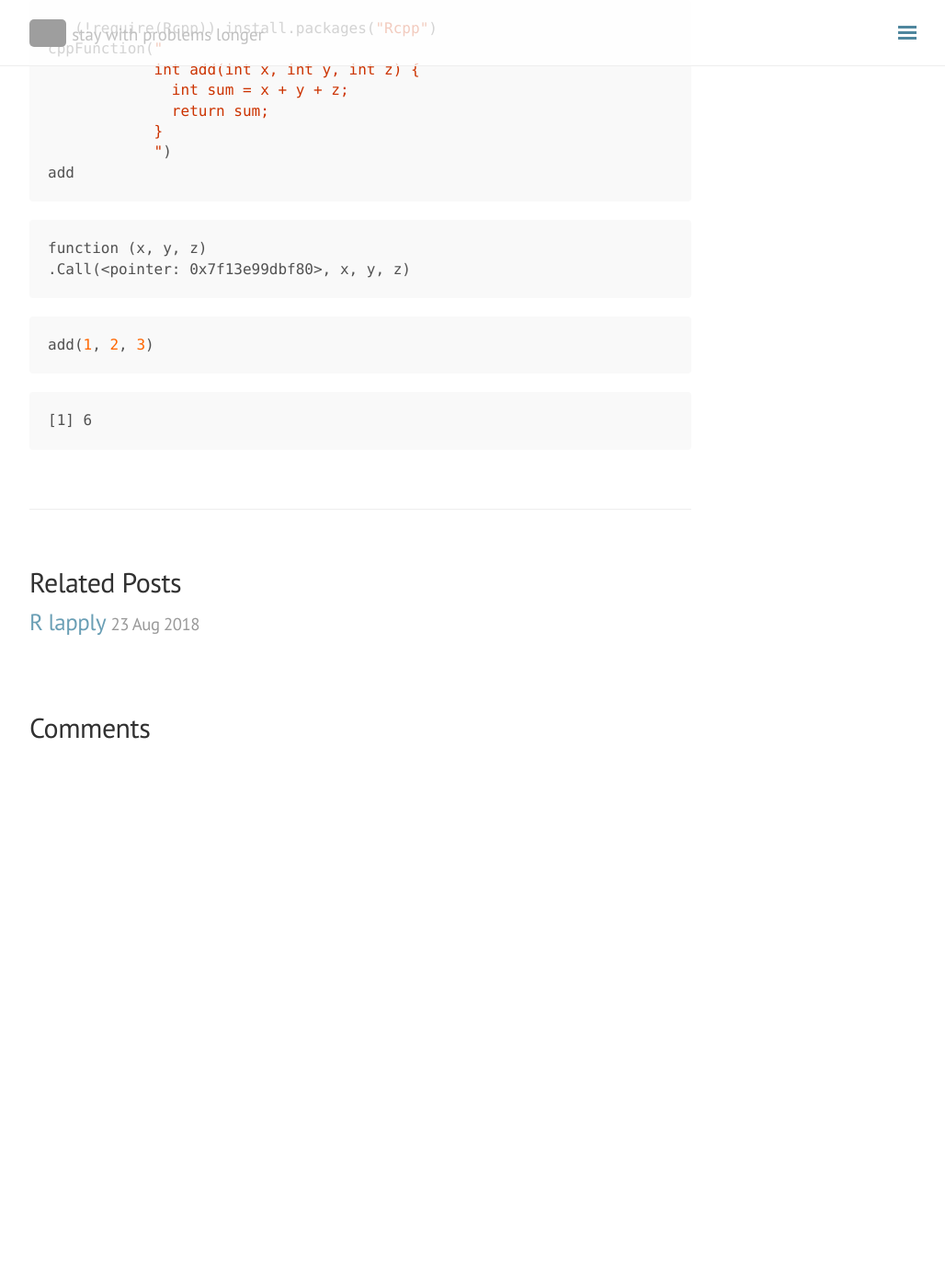
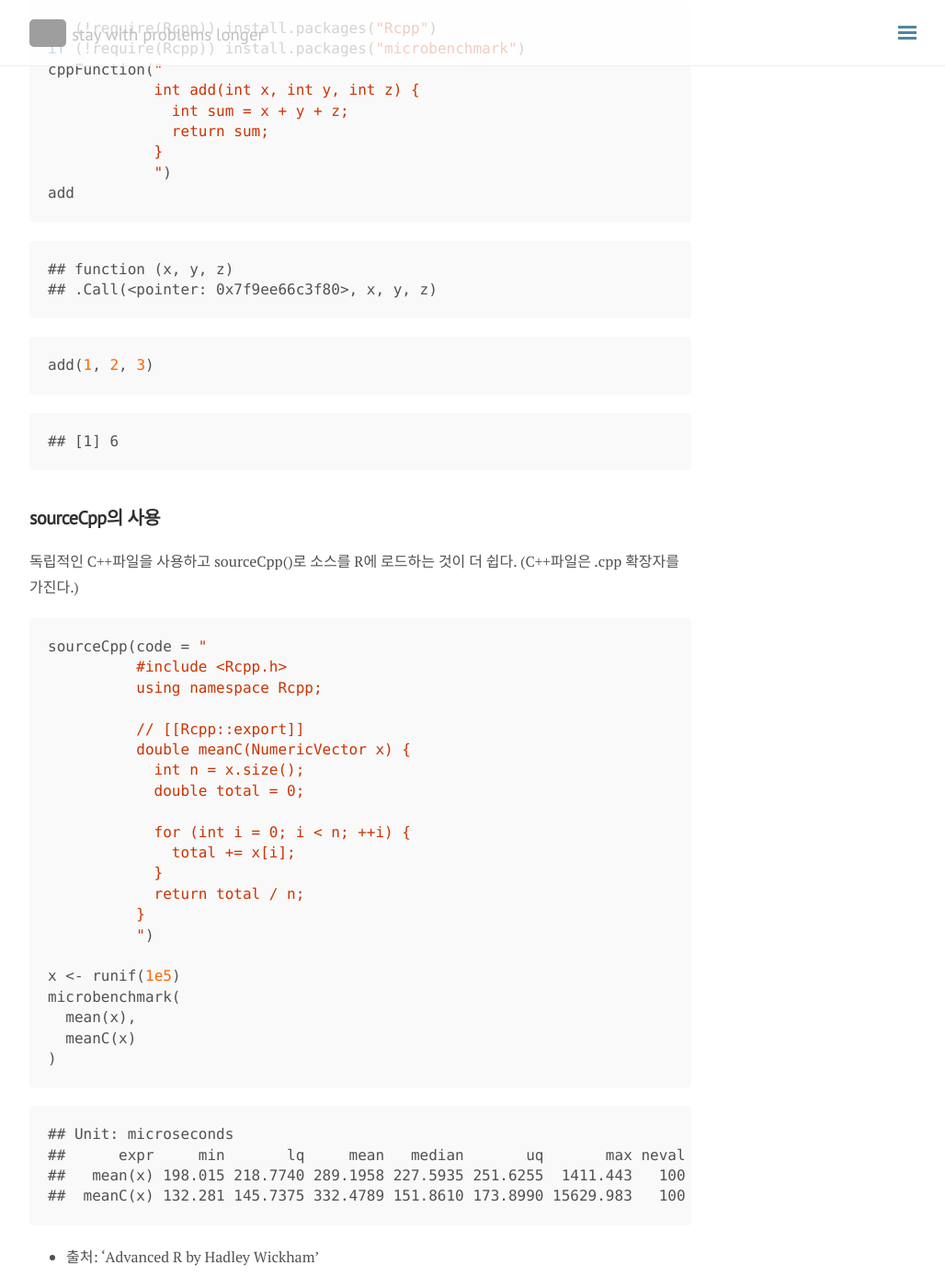
Before and after one commit to seokhoonj/seokhoonj.github.io, a Jekyll site: the page built from _posts/R/2018-09-09-R-cpp.md, in a window 1280 px wide and 1400 px high, scrolled down 385 px. Shown: the whole window at 92% size, without its empty margins (248-1276 px from the left). Built offline with Jekyll 4.4.1, drawn with Linux system fonts in a browser that asks for light colours; nearby versions of some CDN libraries; before the commit the page ends 1205 px from its top, so only the background shows below that; some of the changed text lies outside the part shown; grey boxes are pictures that could not be loaded.

Commit message:
add _posts

````diff
--- a/_posts/R/2018-09-09-R-cpp.md
+++ b/_posts/R/2018-09-09-R-cpp.md
@@ -9,10 +9,12 @@ comments: false
 R에서 C++ 시작하기
 ------------------
 
-C++ 함수의 간단한 활용법에 대해서 알아보자. Rcpp를 설치한 후에 CppFunction안에 간단한 C++ source를 작성한다.
+C++ 함수의 간단한 활용법에 대해서 알아보자.
+Rcpp 패키지를 설치한 후에 CppFunction안에 간단한 C++ 소스를 작성한다.
 
 ``` r
 if (!require(Rcpp)) install.packages("Rcpp")
+if (!require(Rcpp)) install.packages("microbenchmark")
 cppFunction("
             int add(int x, int y, int z) {
               int sum = x + y + z;
@@ -22,11 +24,48 @@ cppFunction("
 add
 ```
 
-    function (x, y, z)
-    .Call(<pointer: 0x7f13e99dbf80>, x, y, z)
+    ## function (x, y, z)
+    ## .Call(<pointer: 0x7f9ee66c3f80>, x, y, z)
 
 ``` r
 add(1, 2, 3)
 ```
 
-    [1] 6
+    ## [1] 6
+
+sourceCpp의 사용
+----------------
+
+독립적인 C++파일을 사용하고 sourceCpp()로 소스를 R에 로드하는 것이 더 쉽다.
+(C++파일은 .cpp 확장자를 가진다.)
+
+``` r
+sourceCpp(code = "
+          #include <Rcpp.h>
+          using namespace Rcpp;
+
+          // [[Rcpp::export]]
+          double meanC(NumericVector x) {
+            int n = x.size();
+            double total = 0;
+
+            for (int i = 0; i < n; ++i) {
+              total += x[i];
+            }
+            return total / n;
+          }
+          ")
+
+x <- runif(1e5)
+microbenchmark(
+  mean(x),
+  meanC(x)
+)
+```
+
+    ## Unit: microseconds
+    ##      expr     min       lq     mean   median       uq       max neval cld
+    ##   mean(x) 198.015 218.7740 289.1958 227.5935 251.6255  1411.443   100   a
+    ##  meanC(x) 132.281 145.7375 332.4789 151.8610 173.8990 15629.983   100   a
+
+-   출처: 'Advanced R by Hadley Wickham'
````
